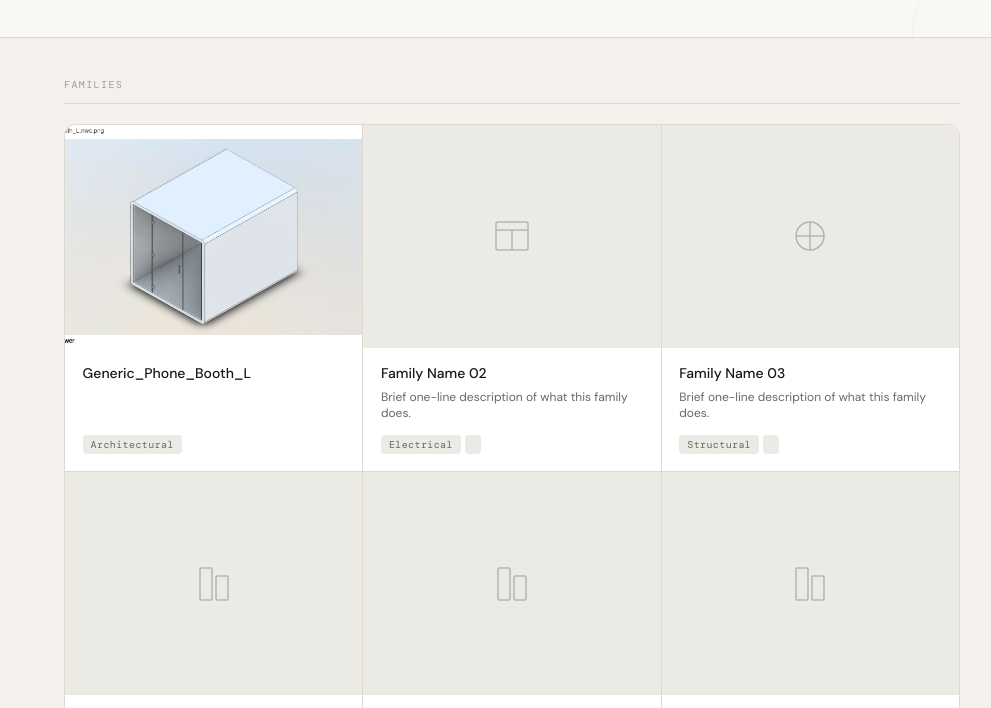
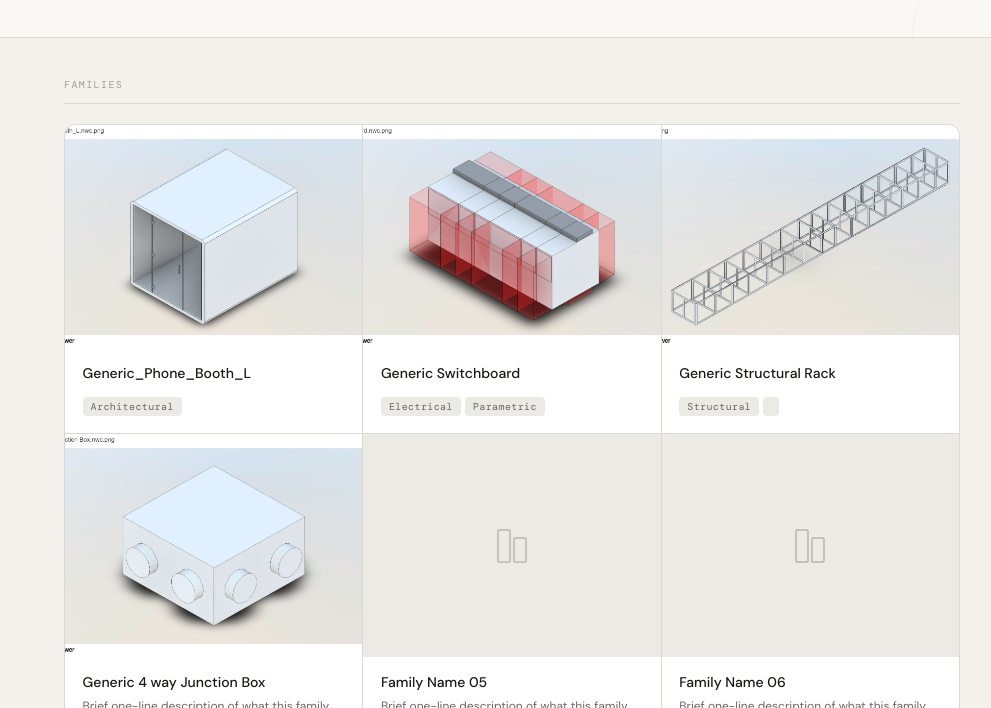
Before and after one commit to jeremymar-create/Jeremy_BIM-VDC_Portfolio, a plain HTML site: page index.html in a window 1280 px wide. Shown: the part 240-948 px from the top of the page, without its empty margins (128-1119 px from the left). Drawn offline with nearby package versions, Linux system fonts and the light colour scheme.

Commit message:
Add images to portfolio cards

```diff
--- a/index.html
+++ b/index.html
@@ -278,36 +278,22 @@
       </a>
 
       <!-- CARD 2 -->
-      <a class="card" href="https://example.com/family-02" target="_blank">
-        <div class="card-img-placeholder">
-          <svg width="40" height="40" viewBox="0 0 40 40" fill="none">
-            <rect x="4" y="6" width="32" height="28" rx="2" stroke="#1a1815" stroke-width="1.5"/>
-            <line x1="4" y1="14" x2="36" y2="14" stroke="#1a1815" stroke-width="1.5"/>
-            <line x1="20" y1="14" x2="20" y2="34" stroke="#1a1815" stroke-width="1.5"/>
-          </svg>
-        </div>
+      <a class="card" href="https://autode.sk/4uulEhz" target="_blank">
+        <img class="card-img" src="images/Generic_Switchboard.nwc.png" alt="Generic Switchboard" />
         <div class="card-body">
-          <p class="card-title">Family Name 02</p><!-- ✏️ -->
-          <p class="card-sub">Brief one-line description of what this family does.</p><!-- ✏️ -->
+          <p class="card-title">Generic Switchboard</p><!-- ✏️ -->
           <div class="card-tags">
             <span class="tag">Electrical</span><!-- ✏️ -->
-            <span class="tag"></span><!-- ✏️ -->
+            <span class="tag">Parametric</span><!-- ✏️ -->
           </div>
         </div>
       </a>
 
       <!-- CARD 3 -->
-      <a class="card" href="https://example.com/family-03" target="_blank">
-        <div class="card-img-placeholder">
-          <svg width="40" height="40" viewBox="0 0 40 40" fill="none">
-            <circle cx="20" cy="20" r="14" stroke="#1a1815" stroke-width="1.5"/>
-            <line x1="20" y1="6" x2="20" y2="34" stroke="#1a1815" stroke-width="1.5"/>
-            <line x1="6" y1="20" x2="34" y2="20" stroke="#1a1815" stroke-width="1.5"/>
-          </svg>
-        </div>
+      <a class="card" href="https://autode.sk/4tQ3MO6" target="_blank">
+        <img class="card-img" src="images/Generic Rack.nwc.png" alt="Generic Structural Rack" />
         <div class="card-body">
-          <p class="card-title">Family Name 03</p><!-- ✏️ -->
-          <p class="card-sub">Brief one-line description of what this family does.</p><!-- ✏️ -->
+          <p class="card-title">Generic Structural Rack</p><!-- ✏️ -->
           <div class="card-tags">
             <span class="tag">Structural</span><!-- ✏️ -->
             <span class="tag"></span><!-- ✏️ -->
@@ -316,19 +302,14 @@
       </a>
 
       <!-- CARD 4 -->
-      <a class="card" href="https://example.com/family-04" target="_blank">
-        <div class="card-img-placeholder">
-          <svg width="40" height="40" viewBox="0 0 40 40" fill="none">
-            <rect x="6" y="4" width="12" height="32" rx="1" stroke="#1a1815" stroke-width="1.5"/>
-            <rect x="22" y="12" width="12" height="24" rx="1" stroke="#1a1815" stroke-width="1.5"/>
-          </svg>
-        </div>
+      <a class="card" href="https://autode.sk/4w851K7" target="_blank">
+        <img class="card-img" src="images/Generic 4_way_Junction Box.nwc.png" alt="Generic 4 way Junction Box" />
         <div class="card-body">
-          <p class="card-title">Family Name 04</p><!-- ✏️ -->
+          <p class="card-title">Generic 4 way Junction Box</p><!-- ✏️ -->
           <p class="card-sub">Brief one-line description of what this family does.</p><!-- ✏️ -->
           <div class="card-tags">
             <span class="tag">Instrumentation</span><!-- ✏️ -->
-            <span class="tag"></span><!-- ✏️ -->
+            <span class="tag">Low Voltage EQPM</span><!-- ✏️ -->
           </div>
         </div>
       </a>
```
Also changed, not shown: images/Generic 4_way_Junction Box.nwc.png (added), images/Generic Rack.nwc.png (added), images/Generic_Switchboard.nwc.png (added).
